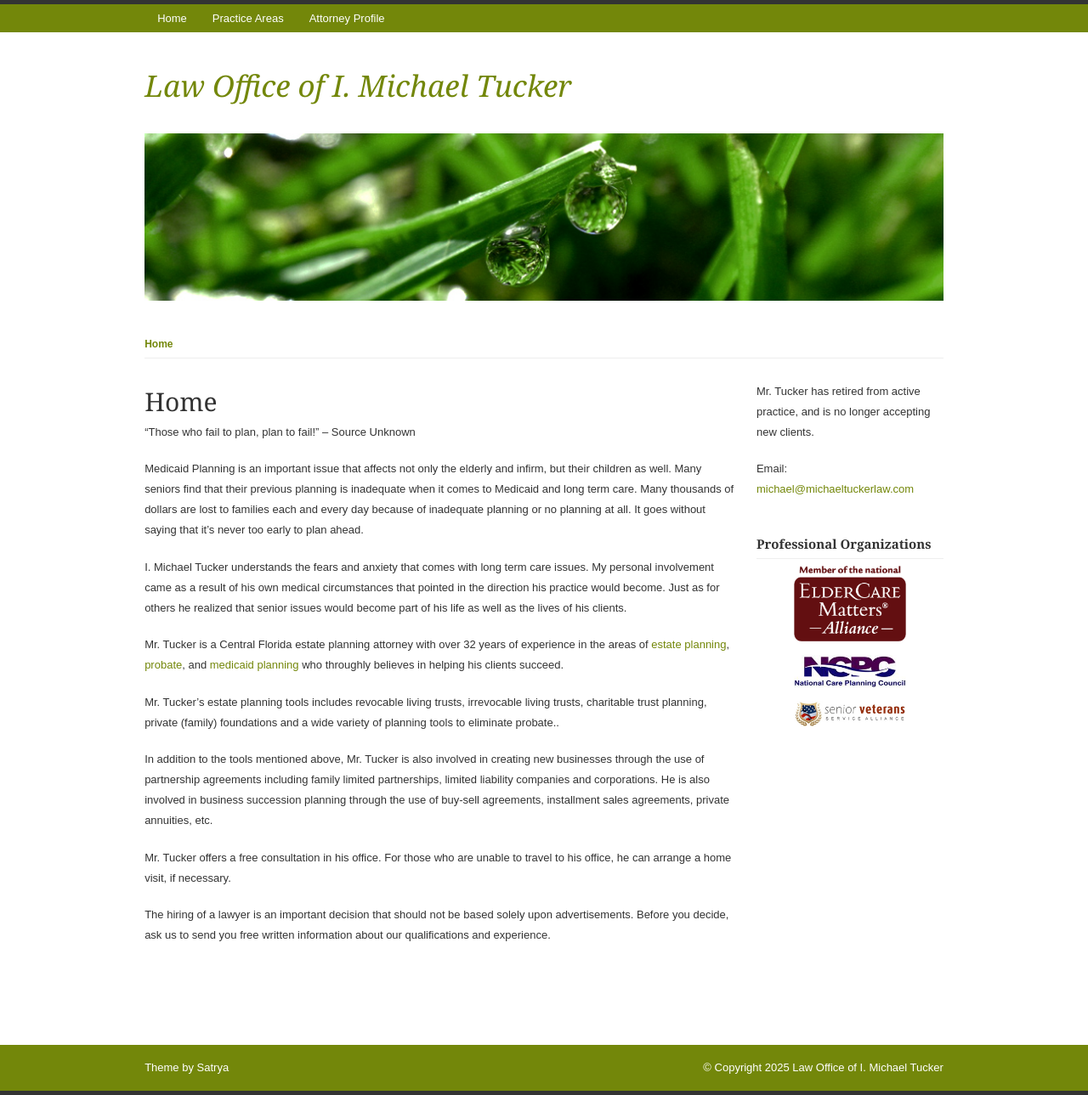
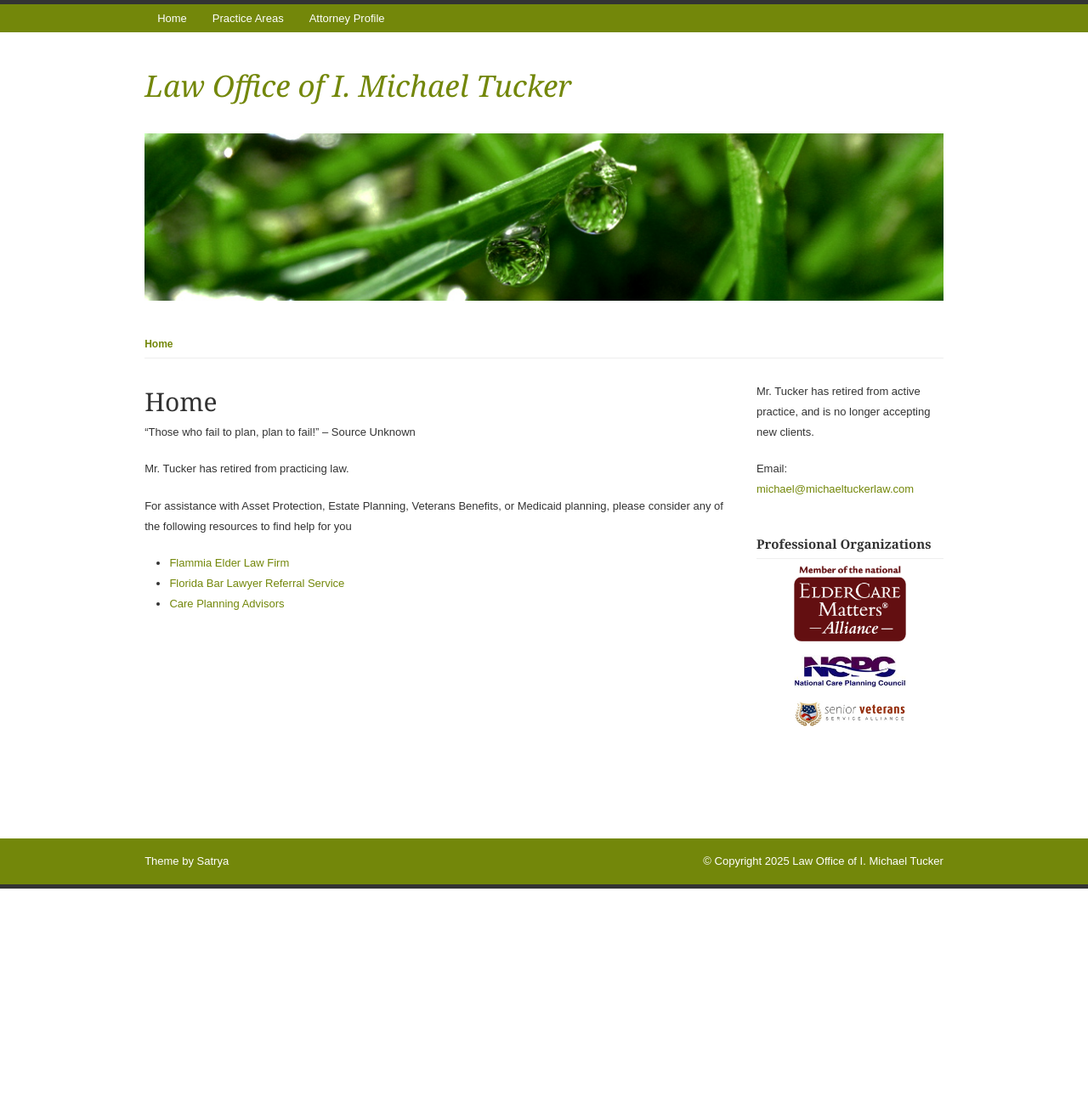
Before and after one commit to matthewtckr/michaeltuckerlaw, a Jekyll site: the page built from index.html, in a window 1280 px wide. Shown: the whole page at 85% size. Built offline with Jekyll 4.4.1, drawn with Linux system fonts in a browser that asks for light colours; nearby versions of some CDN libraries; Markdown is read by kramdown in place of the engine named in the settings; after the commit the page ends 1046 px from its top, so only the background shows below that.

Commit message:
Homepage update
Updated content to reflect Mr. Tucker's retirement and provided resources for assistance.

```diff
--- a/index.html
+++ b/index.html
@@ -4,10 +4,10 @@ title: "Law Office of I. Michael Tucker"
 entry_title: "Home"
 ---
                 <p>&#8220;Those who fail to plan, plan to fail!&#8221; &#8211; Source Unknown</p>
-                <p>Medicaid Planning is an important issue that affects not only the elderly and infirm, but their children as well. Many seniors find that their previous planning is inadequate when it comes to Medicaid and long term care. Many thousands of dollars are lost to families each and every day because of inadequate planning or no planning at all.  It goes without saying that it&#8217;s never too early to plan ahead.</p>
-                <p>I. Michael Tucker understands the fears and anxiety that comes with long term care issues.  My personal involvement came as a result of his own medical circumstances that pointed in the direction his practice would become. Just as for others he realized that senior issues would become part of his life as well as the lives of his clients.</p>
-                <p>Mr. Tucker is a Central Florida estate planning attorney with over 32 years of experience in the areas of <a title="Estate Planning" href="/practice-areas/estate-planning.html">estate planning</a>, <a title="Probate" href="/practice-areas/probate.html">probate</a>, and <a title="Medicaid Planning" href="/practice-areas/medicaid-planning.html">medicaid planning</a> who throughly believes in helping his clients succeed.</p>
-                <p>Mr. Tucker&#8217;s estate planning tools includes revocable living trusts, irrevocable living trusts, charitable trust planning, private (family) foundations and a wide variety of planning tools to eliminate probate..</p>
-                <p>In addition to the tools mentioned above, Mr. Tucker is also involved in creating new businesses through the use of partnership agreements including family limited partnerships, limited liability companies and corporations. He is also involved in business succession planning through the use of buy-sell agreements, installment sales agreements, private annuities, etc.</p>
-                <p>Mr. Tucker offers a free consultation in his office. For those who are unable to travel to his office, he can arrange a home visit, if necessary.</p>
-                <p>The hiring of a lawyer is an important decision that should not be based solely upon advertisements. Before you decide, ask us to send you free written information about our qualifications and experience.</p>
+                <p>Mr. Tucker has retired from practicing law.</p>
+                <p>For assistance with Asset Protection, Estate Planning, Veterans Benefits, or Medicaid planning, please consider any of the following resources to find help for you</p>
+                <ul>
+                  <li><a href="https://www.flammialaw.com/">Flammia Elder Law Firm</a></li>
+                  <li><a href="https://www.floridabar.org/public/lrs/">Florida Bar Lawyer Referral Service</a></li>
+                  <li><a href="https://careplanningadvisors.com/">Care Planning Advisors</a></li>
+                </ul>
```
